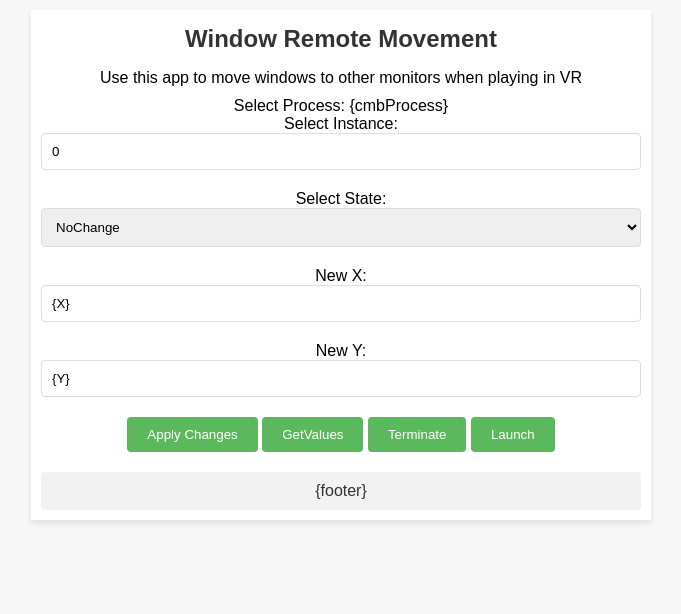
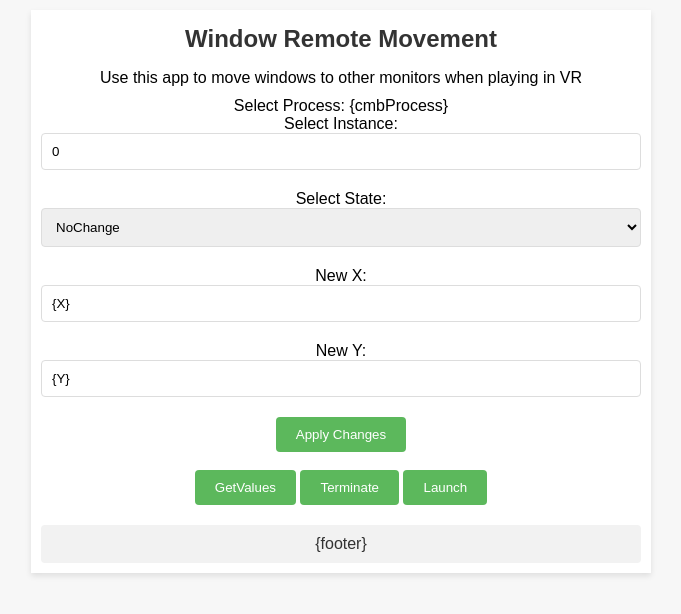
Before and after one commit to rolex20/TelemetryVibShaker, a plain HTML site: page RemoteWindowControl/Remote.Control.html in a window 1280 px wide. Shown: the whole page, without its empty margins (299-980 px from the left). Drawn offline with Linux system fonts and the light colour scheme.

Commit message:
Latest changes from Galvatron

```diff
--- a/RemoteWindowControl/Remote.Control.html
+++ b/RemoteWindowControl/Remote.Control.html
@@ -50,7 +50,7 @@
    <!-- Add more text boxes here -->
 
   <!-- Submit buttons -->
-  <input type="submit" class="submit-btn" name="Move" value="Apply Changes">
+  <input type="submit" class="submit-btn" name="Move" value="Apply Changes"><br><br>
   <input type="submit" class="submit-btn" name="GetValues" value="GetValues">
   <input type="submit" class="submit-btn" name="Exit" value="Terminate">
   <input type="submit" class="submit-btn" name="Launch" value="Launch">
```
